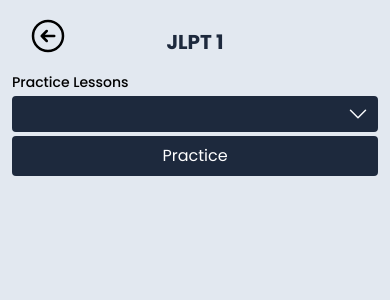
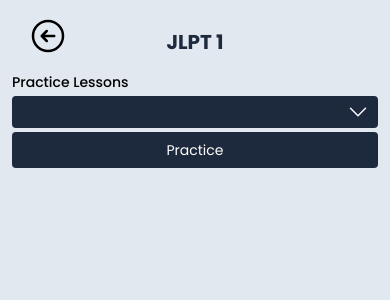
Before and after one commit to FranckHeCai/benkyou, a React (Vite) app: page /kanjis/jlpt/1 in a window 390 px wide. Shown: the top 300 px of the page. Built offline with nearby package versions, Linux system fonts and the light colour scheme.

Commit message:
practice dropdown responsive

```diff
--- a/src/pages/Kanjis.tsx
+++ b/src/pages/Kanjis.tsx
@@ -54,7 +54,7 @@
           {/* Dropdown */}
           <div className="relative">
             <select name="lesson-range" id="lesson-range"
-              className="custom-scrollbar w-full sm:w-60 appearance-none border-2 border-slate-800 rounded bg-slate-800 text-white px-2 py-1"
+              className=" text-sm sm:text-base custom-scrollbar w-full sm:w-60 appearance-none border-2 border-slate-800 rounded bg-slate-800 text-white px-2 py-1"
               onChange={(e)=>{
                 const [from, to] = e.target.value.split("-")
                 setLessonRange(`${from}-${to}`)
@@ -73,13 +73,13 @@
                 })
               }
             </select>
-            <span className="text-slate-50 absolute right-2 top-1.5">
+            <span className="text-slate-50 absolute right-2 top-1 sm:top-1.5">
               <DownArrow />
             </span>
           </div>
 
           {/* Practice Button */}
-          <button onClick={handlePractice} className="px-4 py-2 bg-slate-800 text-white rounded disabled:opacity-50">
+          <button onClick={handlePractice} className="text-sm sm:text-base px-4 py-2 bg-slate-800 text-white rounded">
             Practice
           </button>
         </div>
```
